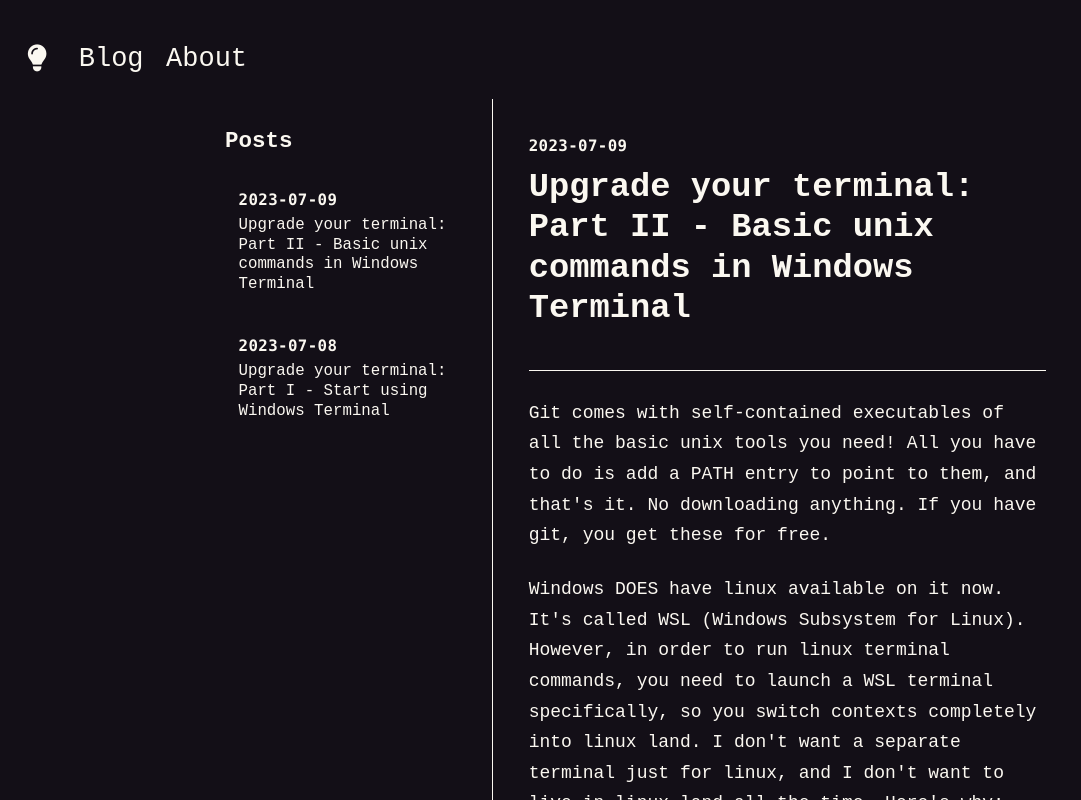
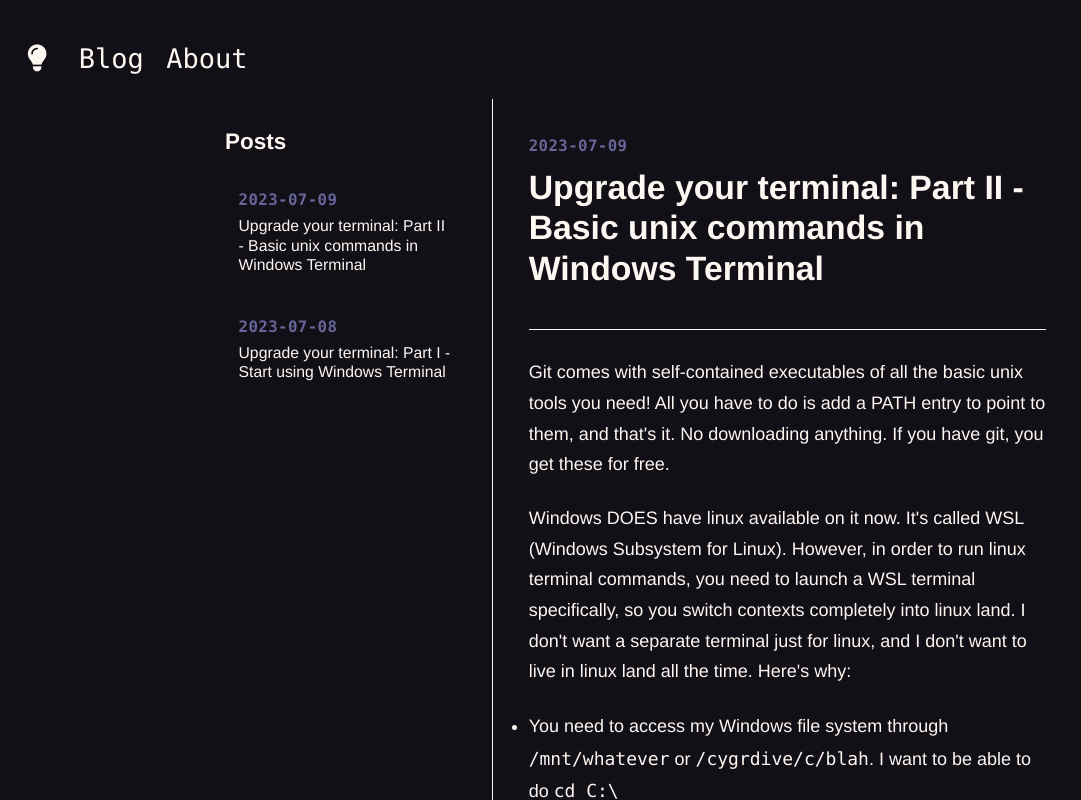
Before and after one commit to philhd/phil-site-next, a Next.js app: page /blog in a window 1280 px wide. Shown: the top 800 px of the page, without its empty margins (0-1081 px from the left). Built offline with nearby package versions, Linux system fonts and the light colour scheme.

Commit message:
more stylinggg

```diff
--- a/src/app/blog/blog-client.tsx
+++ b/src/app/blog/blog-client.tsx
@@ -27,7 +27,7 @@ export default function BlogClient({ posts }: BlogClientProps) {
                                         : 'hover:bg-gray-100 dark:hover:bg-gray-800 text-gray-700 dark:text-gray-300'
                                 }`}
                             >
-                                <div className="text-sm font-monobold font-extrabold text-gray-400 dark:text-gray-500 mb-1 uppercase tracking-wide">
+                                <div className="text-sm font-monobold font-extrabold text-gray dark:text-gray mb-1 uppercase tracking-wide">
                                     {post.date}
                                 </div>
                                 <div className="font-medium text-sm leading-tight">{post.title}</div>
@@ -42,7 +42,7 @@ export default function BlogClient({ posts }: BlogClientProps) {
                 {selectedPost ? (
                     <div>
                         <div className="mb-6 border-b border-gray-200 dark:border-gray-700 pb-4">
-                            <div className="text-sm font-monobold font-extrabold text-gray-500 dark:text-gray-400 mb-2 uppercase tracking-wide">
+                            <div className="text-sm font-monobold font-extrabold text-gray dark:text-gray mb-2 uppercase tracking-wide">
                                 {selectedPost.date}
                             </div>
                             <h1 className="text-3xl font-bold text-gray-900 dark:text-gray-100">
--- a/src/app/globals.css
+++ b/src/app/globals.css
@@ -4,7 +4,7 @@
 
 @layer base {
   html {
-    font-family: "Andale mono", "Courier new", Helvetica, sans-serif;
+    font-family: "Andale mono", "Menlo", "SF Mono", "Courier new", Helvetica, sans-serif;
     font-size: 18px;
     line-height: 1.5rem;
   }
--- a/src/app/layout.tsx
+++ b/src/app/layout.tsx
@@ -22,7 +22,7 @@ export default function RootLayout({
           <MenuItem name={'Blog'} href={'/blog'}></MenuItem>
           <MenuItem name={'About'} href={'/about'}></MenuItem>
         </NavMenu>
-        <div className='container'>
+        <div className='container font-sans'>
           {children}
         </div>
       </body>
--- a/tailwind.config.js
+++ b/tailwind.config.js
@@ -9,10 +9,11 @@ module.exports = {
   theme: {
     colors: {
       white: 'rgb(251, 248, 241)',
-      black: 'rgb(19, 15, 23)'
+      black: 'rgb(19, 15, 23)',
+      gray: 'rgb(102, 102, 153)'
     },
     fontFamily: {
-      mono: ['Andale mono', 'Courier new'],
+      mono: [ 'Andale mono', 'Menlo', 'SF Mono', 'Courier new'],
       monobold: ['Menlo', 'SF Mono', 'Consolas', 'ui-monospace', 'monospace'],
       sans: ['Helvetica', 'sans-serif'],
       serif: ['Merriweather', 'serif'],
```
